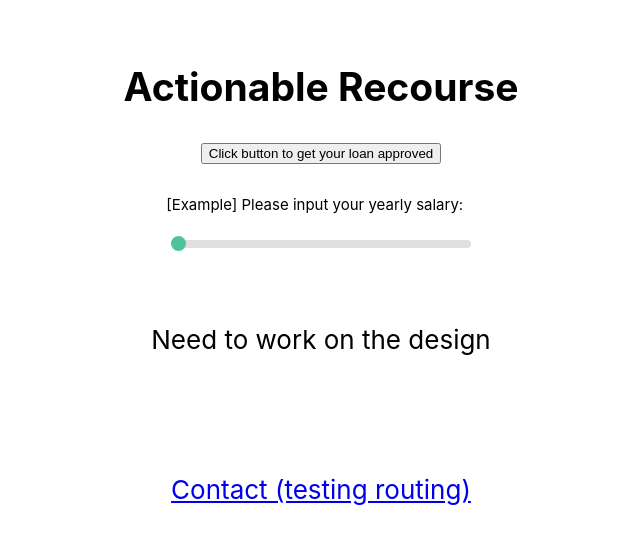
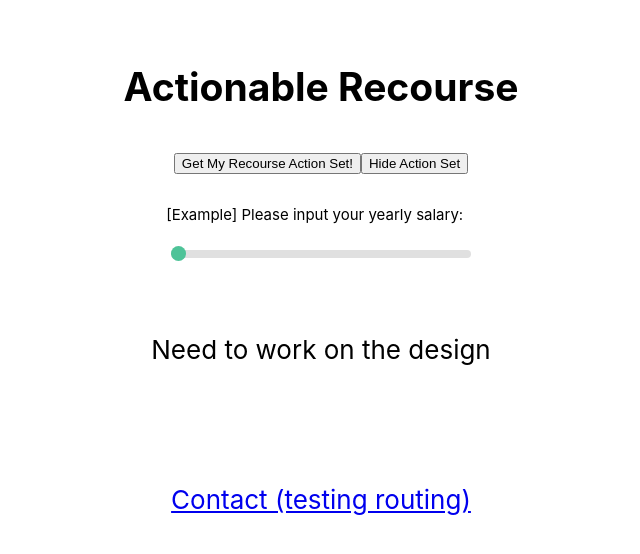
Before and after one commit to j1feng/recourse-client, a React (Create React App) app: page / in a window 1280 px wide. Shown: the top 554 px of the page, without its empty margins (319-959 px from the left). Built offline with nearby package versions, Linux system fonts and the light colour scheme.

Commit message:
Update ExampleButton.js

```diff
--- a/src/ExampleButton.js
+++ b/src/ExampleButton.js
@@ -1,8 +1,35 @@
 let ExampleButton = () => {
-    let MakeAlert = () => {return alert("test message.");}
-    return <button onClick={MakeAlert}>
-      Click button to get your loan approved
-      </button>;
+
+    function httpGetAsync(theUrl, callback){
+      var xmlHttp = new XMLHttpRequest();
+      xmlHttp.onreadystatechange = function() {
+          if (xmlHttp.readyState == 4 && xmlHttp.status == 200)
+              callback(xmlHttp.responseText);
+      }
+      xmlHttp.open("GET", theUrl, true); // true for asynchronous
+      xmlHttp.send(null);
+      return xmlHttp.responseText;
+    }
+
+    function changeTable(responseText){
+      document.getElementById('button_result_table').innerHTML = responseText;
+    }
+
+    return <div>
+        <button onClick={() => {
+        return httpGetAsync("https://recourse-api.herokuapp.com/recourse",
+          changeTable);}}>
+        Get My Recourse Action Set!
+        </button>
+
+        <button onClick={() => {
+          document.getElementById('button_result_table').innerHTML = null;
+        }}>
+        Hide Action Set
+        </button>
+
+        <div id = 'button_result_table'></div>
+      </div>
   }
 
 export default ExampleButton;
```
